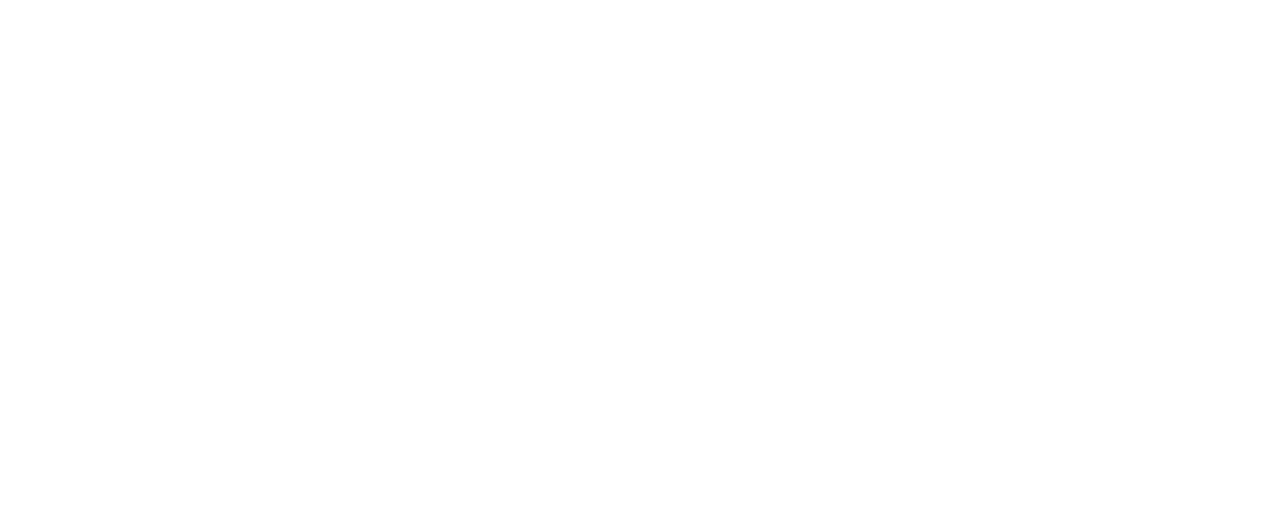
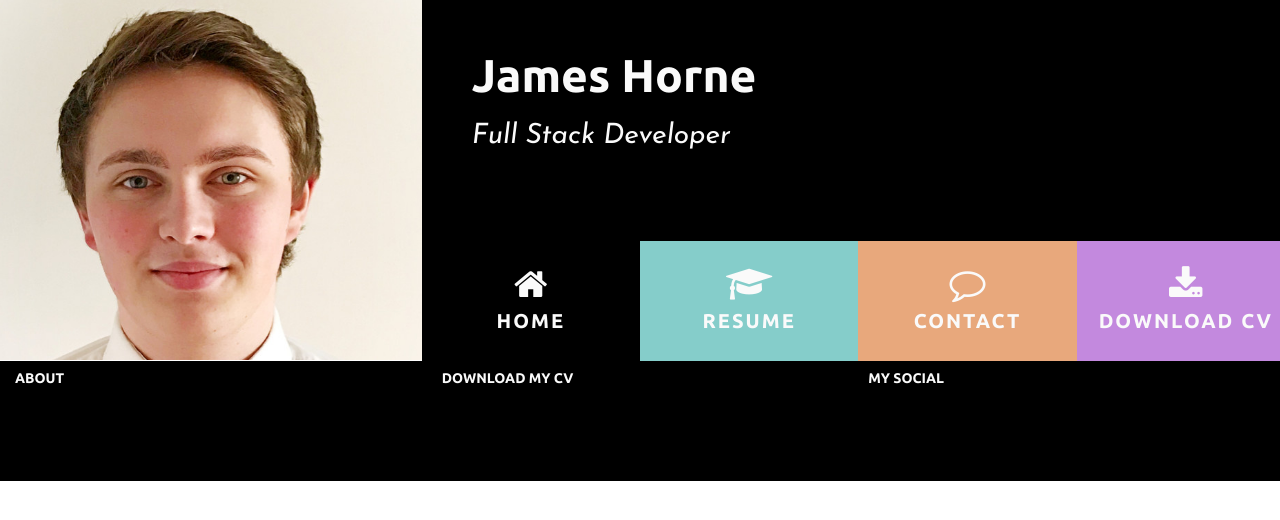
Before and after one commit to james99h39/mini-project-1, a plain HTML site: page index.html in a window 1280 px wide. Drawn offline with nearby package versions, Linux system fonts and the light colour scheme.

Commit message:
second commit part 2

```diff
--- a/index.html
+++ b/index.html
@@ -4,22 +4,105 @@
 
 
 <head>
-        <link rel="stylesheet" href="https://maxcdn.bootstrapcdn.com/bootstrap/4.0.0/css/bootstrap.min.css" type="text/css" />
+
+    <title>James Horne | Full Stack Developer | Home</title>
+
+    <link rel="stylesheet" href="https://maxcdn.bootstrapcdn.com/bootstrap/3.3.7/css/bootstrap.min.css" type="text/css" />
     <link rel="stylesheet" href="https://maxcdn.bootstrapcdn.com/font-awesome/4.7.0/css/font-awesome.min.css" type="text/css" />
+    <link rel="stylesheet" href="assets/css/style.css" type="text/css" />
 </head>
 
 
 
 <body>
-        <header>
 
+
+
+    <!-- Header -->
+
+
+
+    <header class="fluid-container">
+        <div class="row">
+            <a href="index.html">
+                <div class="col-md-4 logo"></div>
+            </a>
+
+            <div class="col-md-8">
+                <div class="row bg-color-name-jobtitle">
+                    <div class="heading">
+                        <h1 class="name">James Horne</h1>
+                        <h2 class="jobtitle">Full Stack Developer</h2>
+                    </div>
+                </div>
+                <div class="row">
+                    <ul id="nav" class="list-inline clearfix ubuntu">
+                        <li class="col-xs-6 col-sm-3 nav nav-home float" id="nav-current">
+                            <a href="index.html"><i class="fa fa-home" aria-hidden="true"></i><span>Home</span></a>
+                        </li>
+                        <li class="col-xs-6 col-sm-3 nav nav-resume float">
+                            <a href="#"><i class="fa fa-graduation-cap" aria-hidden="true"></i><span>Resume</span></a>
+                        </li>
+                        <li class="col-xs-6 col-sm-3 nav nav-contact float">
+                            <a href="#"><i class="fa fa-comment-o" aria-hidden="true"></i><span>Contact</span></a>
+                        </li>
+                        <li class="col-xs-6 col-sm-3 nav nav-downloadcv float">
+                            <a href="#"><i class="fa fa-download" aria-hidden="true"></i><span>Download CV</span></a>
+                        </li>
+                    </ul>
+                </div>
+            </div>
+        </div>
     </header>
+
+
+
+    <!-- .header -->
+
+    <!-- Section -->
+
+
+
     <section>
 
     </section>
-        <footer>
 
+
+
+    <!-- .section -->
+
+    <!-- Footer -->
+
+
+
+
+    <footer class="container-fluid" style="background-color:#000;">
+            <div class="row">
+                <div class="col-sm-4">
+                    <h5 class="uppercase ubuntu">
+                        About
+                    </h5>
+                </div>
+                <div class="col-sm-4">
+                    <h5 class="uppercase ubuntu">
+                        Download my CV
+                    </h5>
+                </div>
+                <div class="col-sm-4">
+                    <h5 class="uppercase ubuntu">
+                        My Social
+                    </h5>
+                </div>
+            </div>
+        </div>
     </footer>
+
+
+
+    <!-- .footer -->
+
+
+
 </body>
 
 
```
Lines whose indentation alone changed are shown as unchanged.
